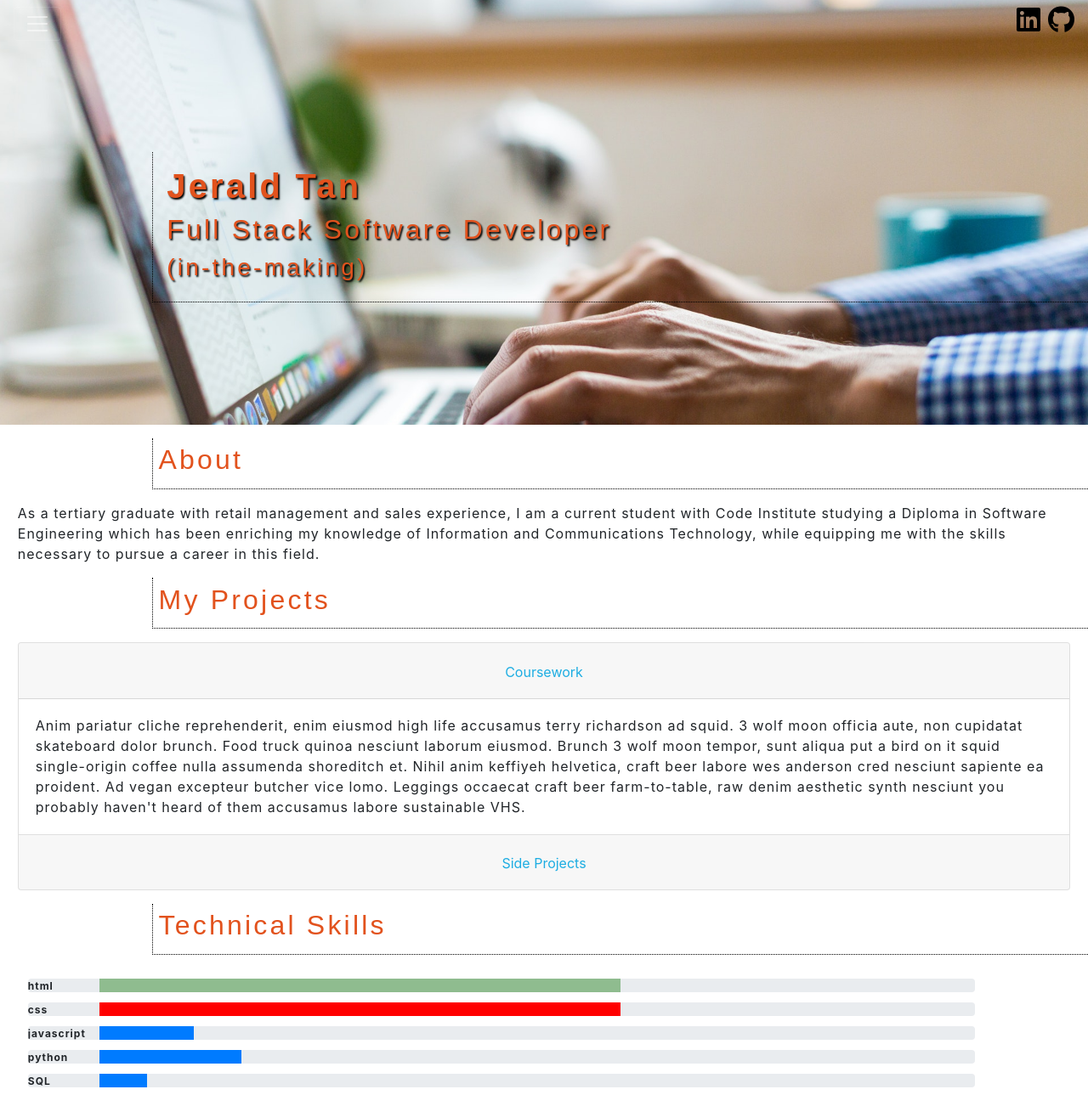
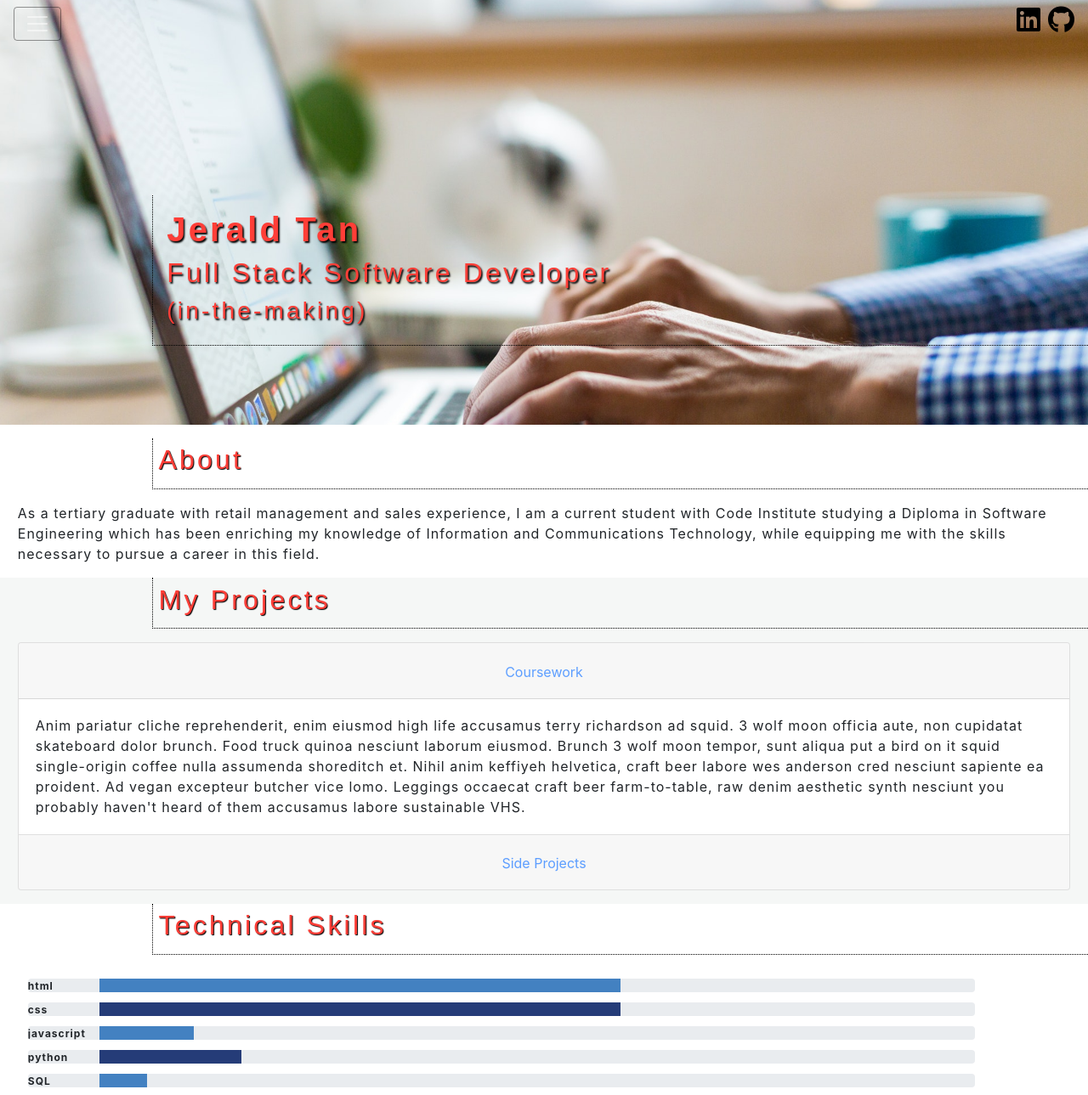
Before and after one commit to jaymanmt/Portfolio, a plain HTML site: page index.html in a window 1280 px wide. Shown: the top 1289 px of the page at 85% size. Drawn offline with nearby package versions, Linux system fonts and the light colour scheme.

Commit message:
navbar complete, working on color schemes

```diff
--- a/index.html
+++ b/index.html
@@ -36,7 +36,7 @@
   </nav>
   <div class="container-fluid">
     <main class="col">
-      <section class="row">
+      <section class="row" id="sections">
         <figure class="background-img">
           <figcaption class="hero-title">
             <h1>Jerald Tan</h1>
@@ -54,7 +54,7 @@
           me with the skills necessary to pursue a career in this field.
         </article>
       </section>
-      <section class="row">
+      <section class="row" id="testing">
         <header class="section-title">
           <h2>My Projects</h2>
         </header>
--- a/style.css
+++ b/style.css
@@ -6,6 +6,9 @@
     margin: 0;
     padding: 0;
 }
+#testing{
+    background-color: rgba(205, 213, 209, 0.2);
+}
 .pos-f-t{
     position: absolute;
     z-index: 1;
@@ -13,15 +16,16 @@
 .bg-dark{
     background-color: rgba(0,0,0,0) !important;
 }
-
+.text-muted a{
+    color: black;
+}
 @media all and (max-width:450px){
     .p-4{
         width: 300px !important;
     }
 }
-}
 .navbar-toggler{
-    border: 1px rgba(0,0,0,0.3) solid !important;
+    border: 1px rgba(0,0,0,0.4) solid !important;
 }
 .background-img{
     background-image:url(images/hero-1.jpg);
@@ -36,8 +40,8 @@
 }
 .hero-title{
     margin-left: 14% !important;
-    margin-top: 14% !important;
-    color: #e2521d;
+    margin-top: 18% !important;
+    color: #ff3e37;
     letter-spacing: .2em;
     font-family: Arial;
     border-left: 1px black dotted;
@@ -45,14 +49,16 @@
     padding: 1em;
     text-shadow: 0.1em 0.1em 2px black;
 }
+
 .section-title{
-    color: #e2521d;
+    color: #ff3e37;
     letter-spacing: .2em;
     font-family: Arial;
     border-left: 1px black dotted;
     border-bottom: 1px black dotted;
     margin-left: 14% !important;
     padding: .4em;
+    text-shadow: 1px 1px 1px black;
 }
 .about, .work, .skills{
     letter-spacing: 1px;
@@ -65,7 +71,7 @@
     letter-spacing: 1px;
 }
 .btn-link{
-    color: #1DADE2;
+    color: #5d9eff;
 }
 .mb-0{
     text-align: center;
@@ -89,22 +95,22 @@
     width: 95%;
 }
 .bg-html{
-    background-color: darkseagreen;
+    background-color: #4381c1;
 }
 .bg-css{
-    background-color: red;
+    background-color: #253c78;
 }
 .bg-js{
-
+    background-color: #4381c1;
 }
 .bg-py{
-
+    background-color: #253c78;
 }
 .bg-sql{
-
+    background-color: #4381c1;
 }
 .bg-django{
-
+    background-color: #253c78;
 }
 .alert{
     margin: 1em;
@@ -121,7 +127,7 @@ form{
     transform:rotate(20deg);
 }
 .fa-linkedin:hover{
-    transform:rotate(20deg);
+    transform:rotate(10deg);
 }
 .fa-github, .fa-linkedin{
     font-decoration: none;
```
